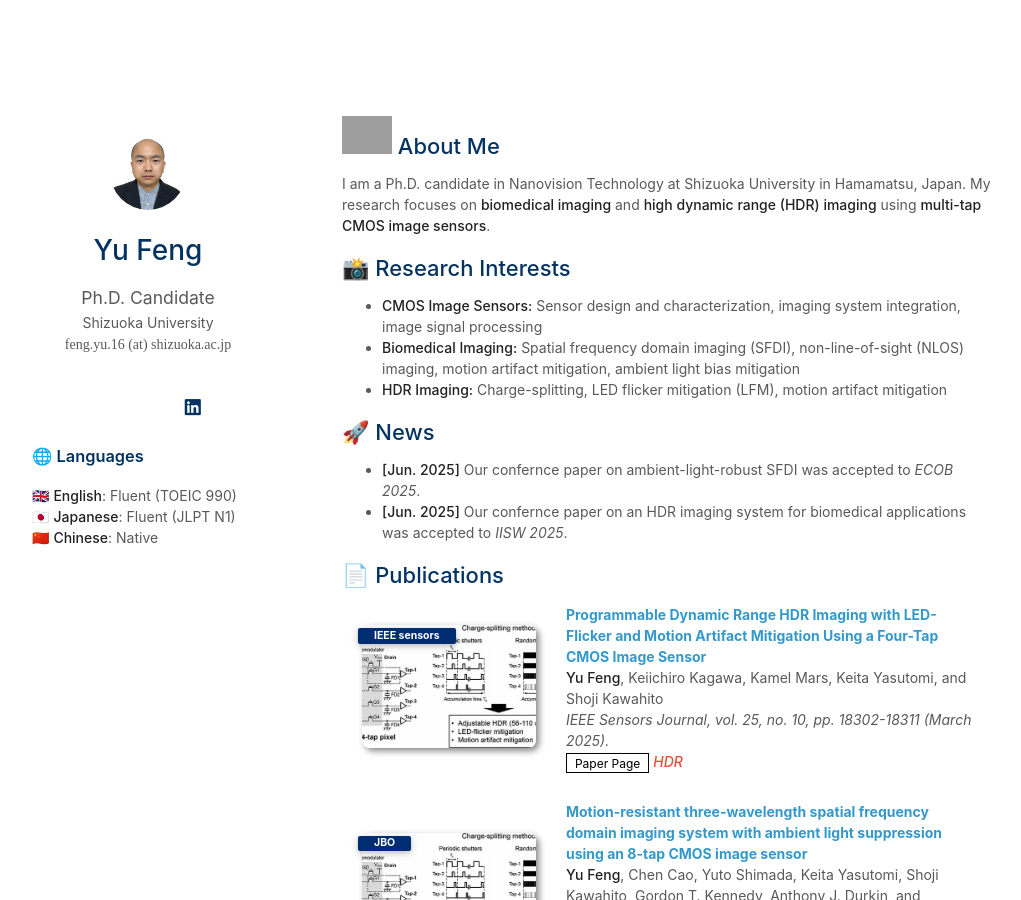
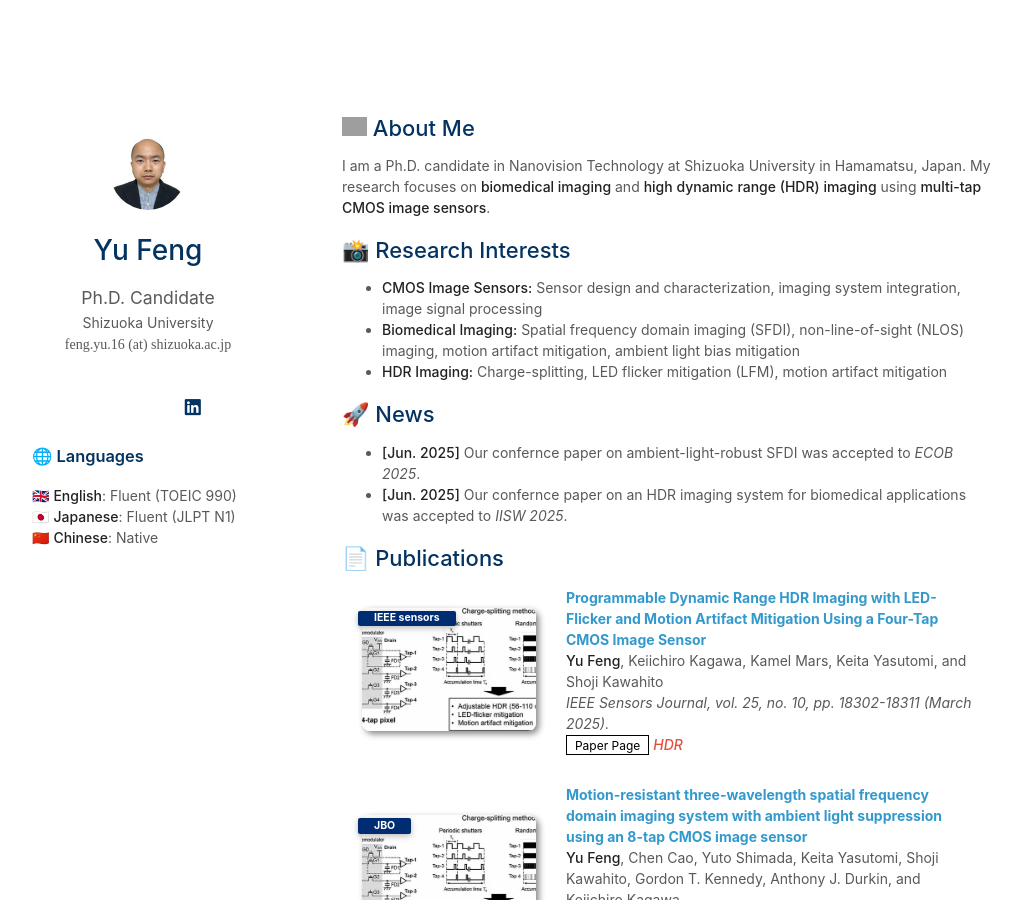
Before and after one commit to y-fen/y-fen.github.io, a Jekyll site: the page built from index.md, in a window 1280 px wide and 900 px high. Shown: the whole window, without its empty margins (128-1149 px from the left). Built offline with Jekyll 4.4.1, drawn with Linux system fonts in a browser that asks for light colours; a style sheet for code colours, icons or effects is not loaded; our own code applies the rules of GitHub Pages for plain Markdown files; grey boxes are pictures that could not be loaded.

Commit message:
Update index.md

```diff
--- a/index.md
+++ b/index.md
@@ -2,7 +2,7 @@
 layout: homepage
 ---
 
-## <img width="50" alt="image" src="https://github.com/user-attachments/assets/7a1bb4cf-81e2-4de8-8fe0-8e4920527fc9" /> About Me
+## <img width="25" alt="image" src="https://github.com/user-attachments/assets/7a1bb4cf-81e2-4de8-8fe0-8e4920527fc9" /> About Me
 
 I am a Ph.D. candidate in Nanovision Technology at Shizuoka University in Hamamatsu, Japan. My research focuses on **biomedical imaging** and **high dynamic range (HDR) imaging** using **multi-tap CMOS image sensors**.
 
```
